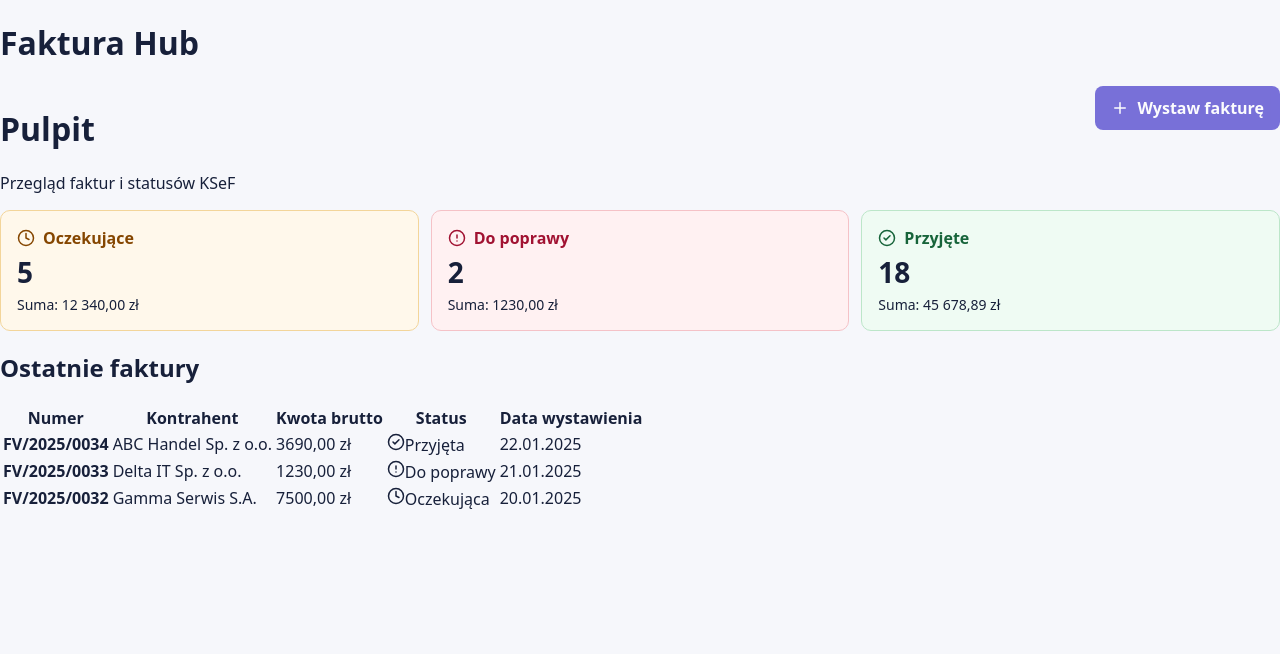
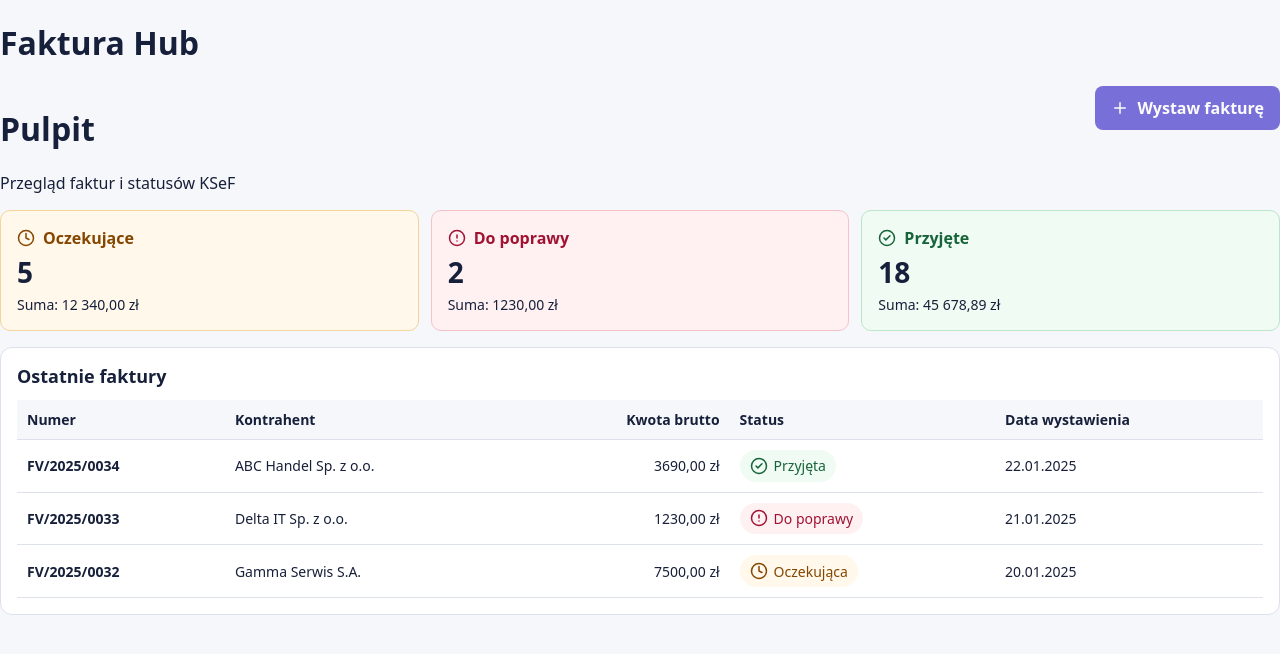
Before and after one commit to kacpi95/FakturoHub, a React (Vite) app in the folder frontend/: page /app in a window 1280 px wide. Shown: the top 654 px of the page. Built offline with nearby package versions, Linux system fonts and the light colour scheme.

Commit message:
style: improve recent invoices table layout

```diff
--- a/frontend/src/features/invoices/components/RecentInvoices/RecentInvoices.module.scss
+++ b/frontend/src/features/invoices/components/RecentInvoices/RecentInvoices.module.scss
@@ -0,0 +1,72 @@
+.section {
+  min-width: 0;
+  margin-top: 1rem;
+  padding: 0.75rem;
+  border: 1px solid var(--color-border);
+  border-radius: 0.75rem;
+  background: var(--color-surface);
+}
+
+.title {
+  margin: 0 0 0.75rem;
+  font-size: 1.125rem;
+}
+
+.tableContainer {
+  overflow-x: auto;
+}
+
+.table {
+  width: 100%;
+  min-width: 700px;
+  border-collapse: collapse;
+  font-size: 0.875rem;
+  text-align: left;
+
+  th,
+  td {
+    padding: 0.625rem;
+    border-bottom: 1px solid var(--color-border);
+    white-space: nowrap;
+  }
+
+  thead {
+    background: var(--color-background);
+  }
+}
+
+.amount {
+  text-align: right;
+  font-variant-numeric: tabular-nums;
+}
+
+.badge {
+  display: inline-flex;
+  align-items: center;
+  justify-content: center;
+  gap: 0.375rem;
+  padding: 0.4rem 0.625rem;
+  white-space: nowrap;
+  border-radius: 50px;
+
+  &[data-status='pending'] {
+    background: #fff8eb;
+    color: #854600;
+  }
+
+  &[data-status='needsCorrection'] {
+    background: #fff1f2;
+    color: #a11232;
+  }
+
+  &[data-status='accepted'] {
+    background: #effbf3;
+    color: #17643a;
+  }
+}
+
+@media (min-width: 48rem) {
+  .section {
+    padding: 1rem;
+  }
+}
```
